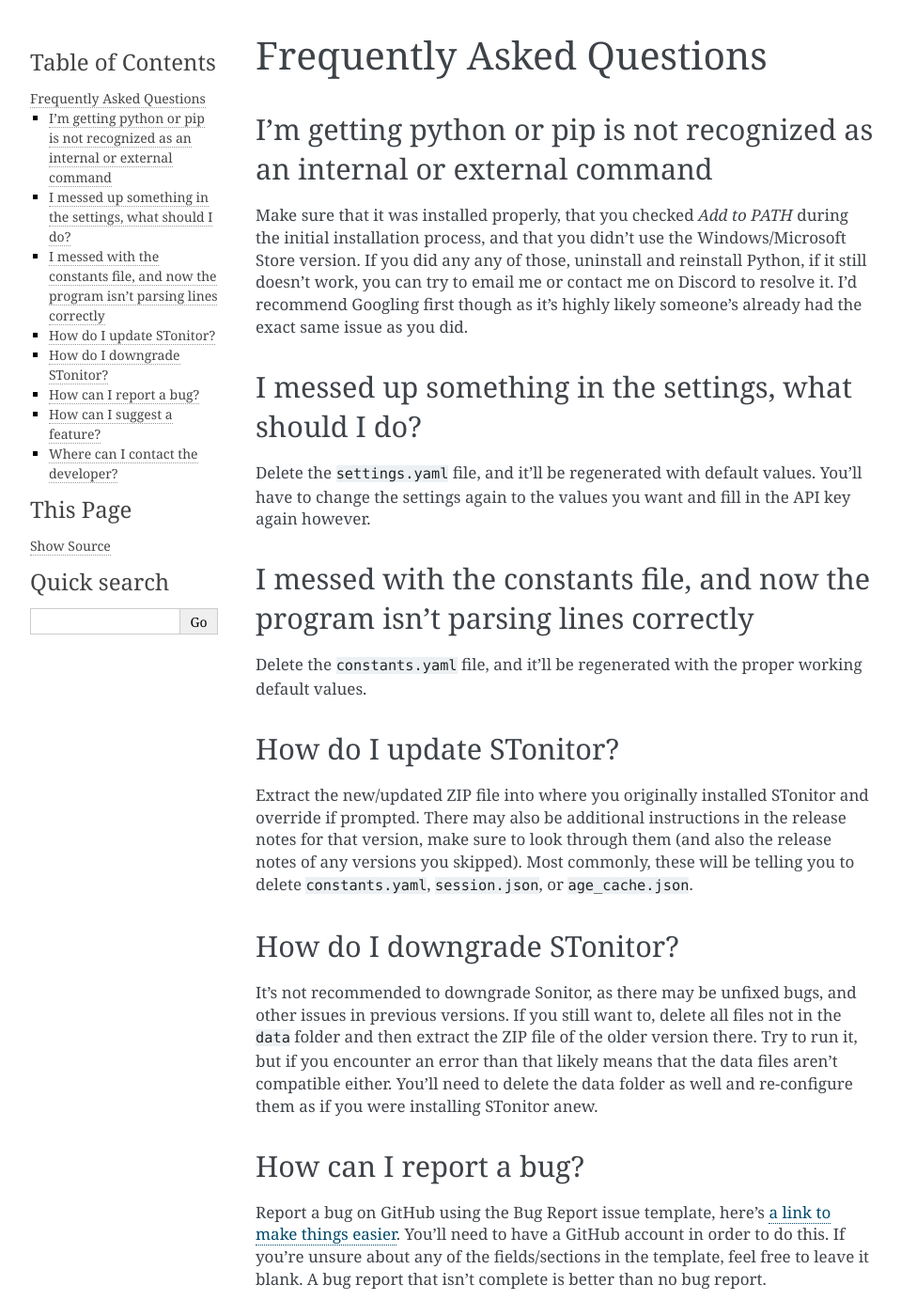
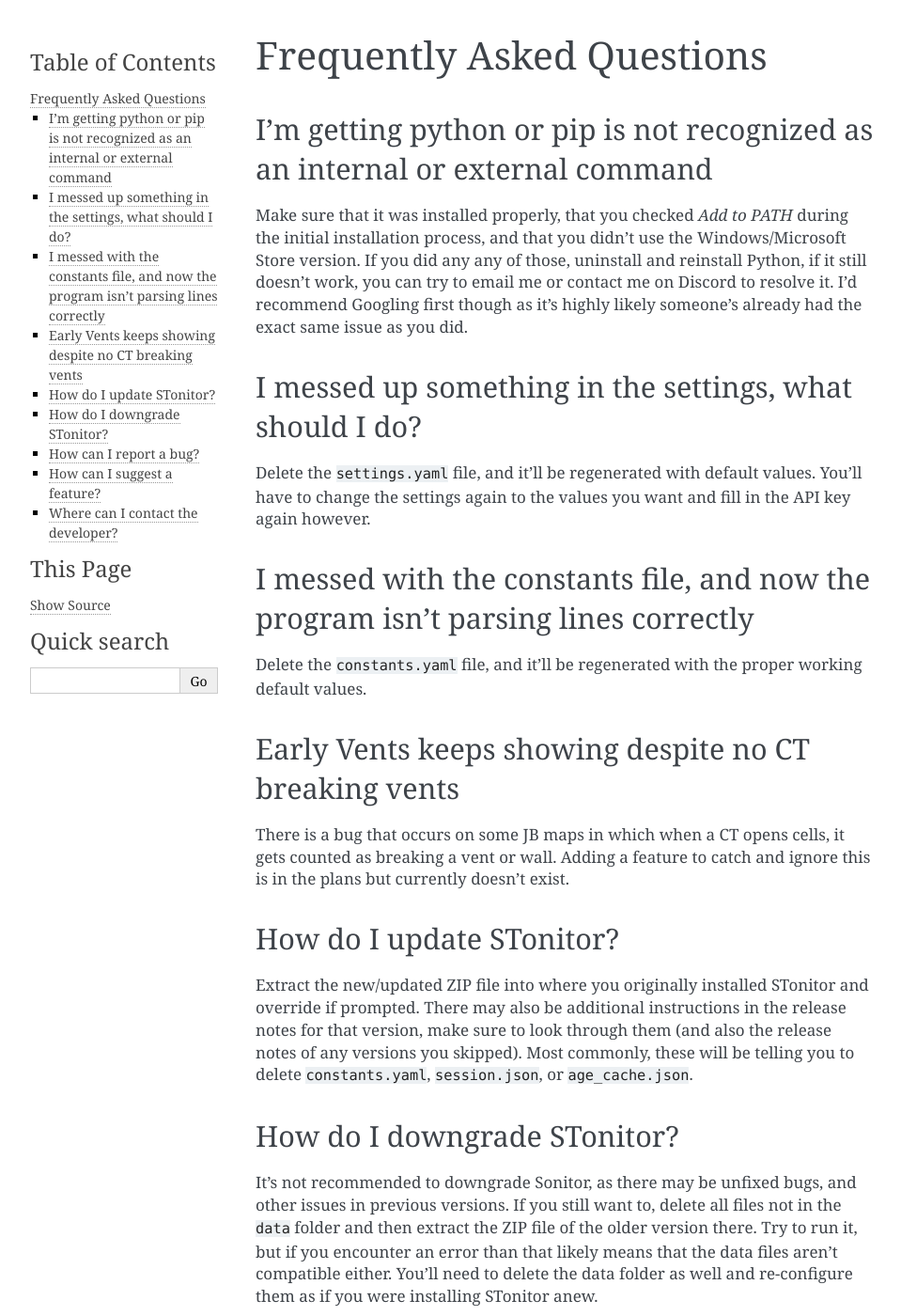
Before and after one commit to BLANK-TH/TSonitor, a Sphinx documentation site: the page built from docs/source/faq.rst, in a window 1280 px wide and 1400 px high. Shown: the whole window at 94% size, without its empty margins (148-1107 px from the left). Built offline with Sphinx 7.4.7, drawn with Linux system fonts in a browser that asks for light colours.

Commit message:
update faq

```diff
--- a/docs/source/faq.rst
+++ b/docs/source/faq.rst
@@ -11,12 +11,20 @@
 
 I messed up something in the settings, what should I do?
 --------------------------------------------------------------
+
 Delete the ``settings.yaml`` file, and it'll be regenerated with default values. You'll have to change the settings
 again to the values you want and fill in the API key again however.
 
 I messed with the constants file, and now the program isn't parsing lines correctly
 ----------------------------------------------------------------------------------------
+
 Delete the ``constants.yaml`` file, and it'll be regenerated with the proper working default values.
+
+Early Vents keeps showing despite no CT breaking vents
+---------------------------------------------------------
+
+There is a bug that occurs on some JB maps in which when a CT opens cells, it gets counted as breaking a vent or wall.
+Adding a feature to catch and ignore this is in the plans but currently doesn't exist.
 
 How do I update STonitor?
 ---------------------------
```
